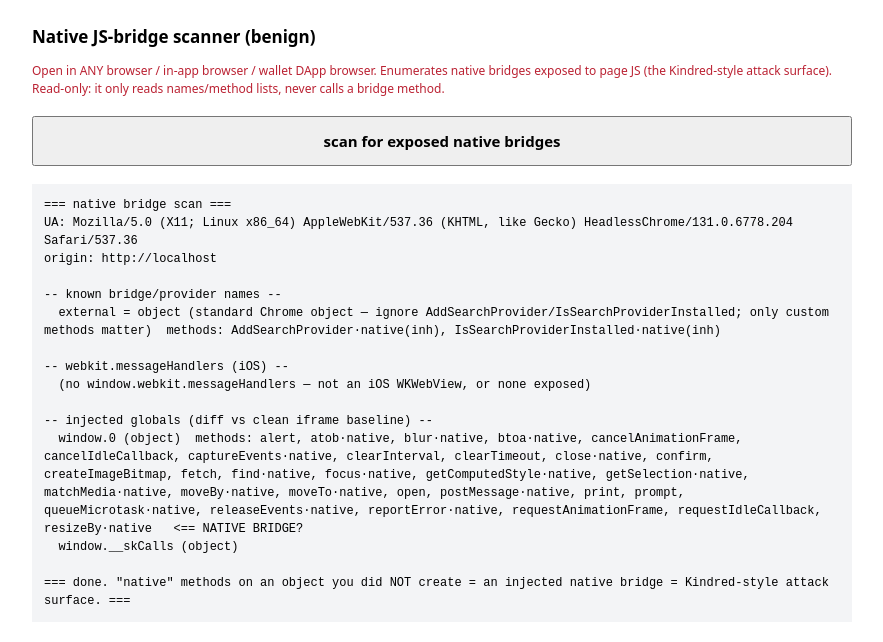
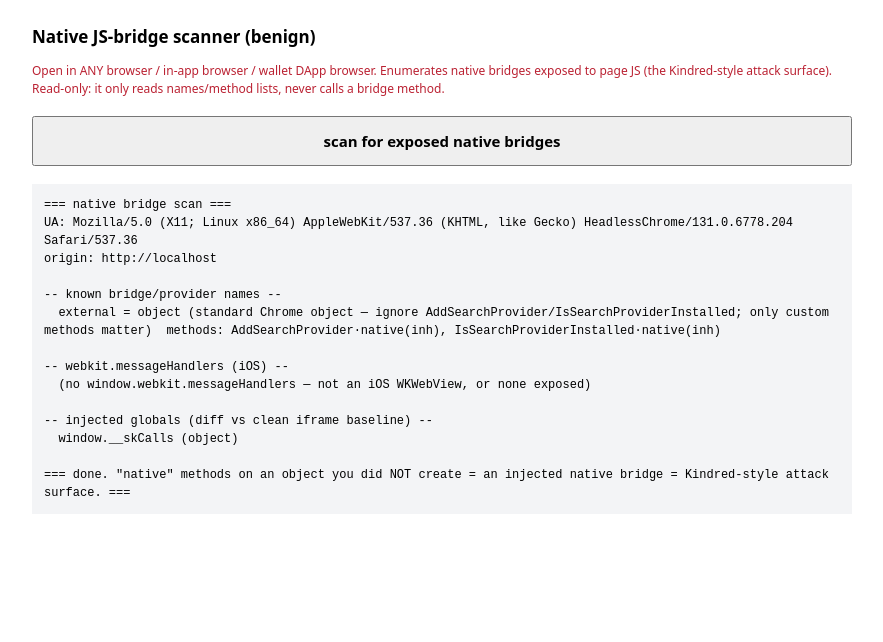
Before and after one commit to intanjelek/spoof, a plain HTML site: page test_chrome.html in a window 1280 px wide. Both pictures are taken after a click on the button "scan for exposed native bridges". Shown: the whole page, without its empty margins (198-1081 px from the left). Drawn offline with Linux system fonts and the light colour scheme.

Commit message:
Update test_chrome.html

```diff
--- a/test_chrome.html
+++ b/test_chrome.html
@@ -110,8 +110,10 @@
         names.forEach(function(name){
           if (baseNames.has(name)) return;                       // standard global -> skip
           if (name === 'globalThis' || name === 'webkitStorageInfo') return;
+          if (/^\d+$/.test(name)) return;                        // skip frame indices (incl. our baseline iframe)
           let v; try { v = window[name]; } catch(e){ return; }
           try { if (v && v.nodeType) return; } catch(e){}        // skip DOM elements (named by id)
+          try { if (v && v.window === v) return; } catch(e){}    // skip Window objects (subframes)
           const kind = typeof v;
           let methods = [];
           if (v && (kind === 'object' || kind === 'function')) {
```
